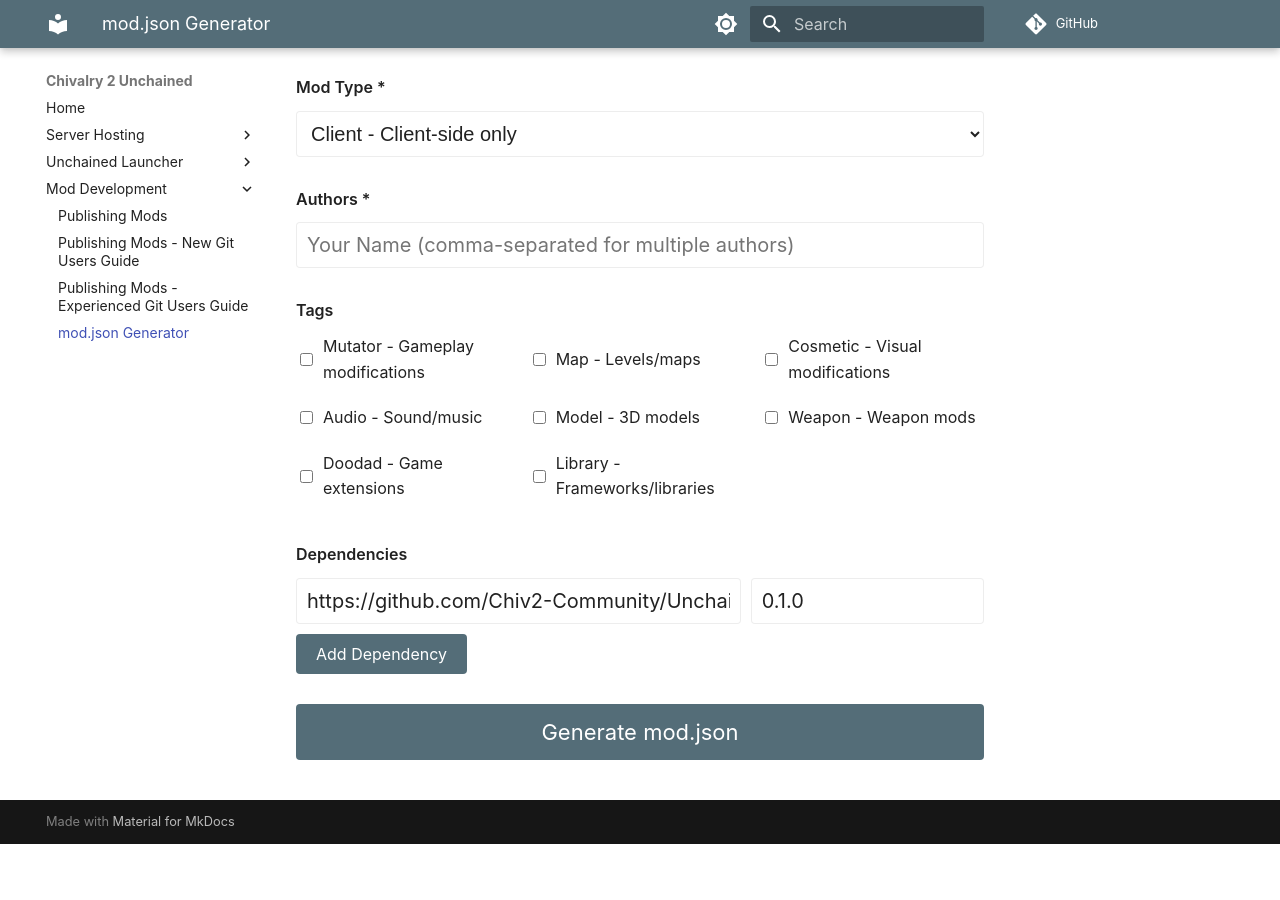
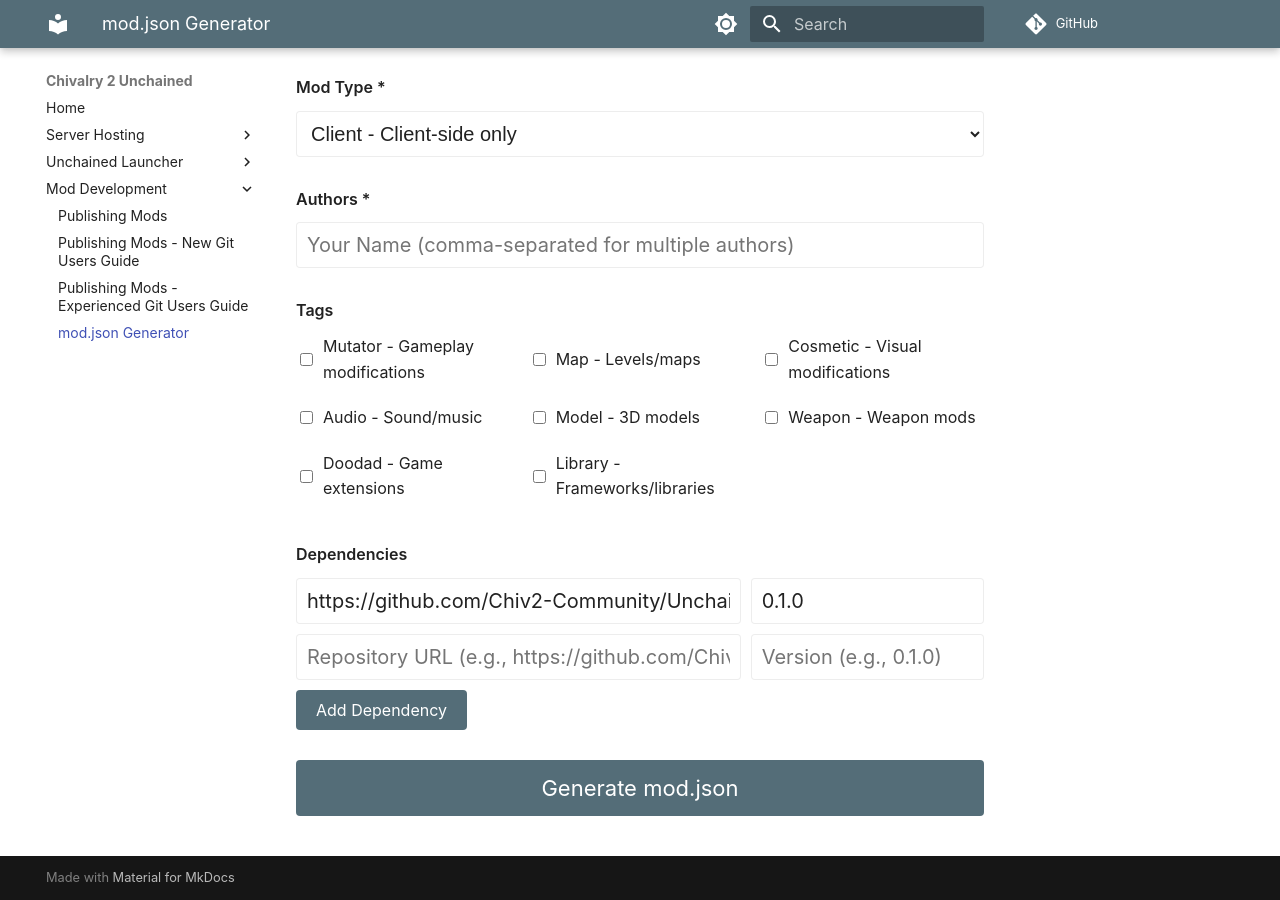
Before and after one commit to Chiv2-Community/unchained-wiki, an MkDocs documentation site: the page built from docs/mods/mod-json-generator.md, in a window 1280 px wide and 900 px high, scrolled down 506 px. Built offline with MkDocs 1.6.1 and Material for MkDocs 9.7.7, drawn with Linux system fonts in a browser that asks for light colours; some web fonts are replaced; comment, search, counter and statistics services are not loaded; before the commit the page ends 1350 px from its top, so only the background shows below that.

Commit message:
More minor modifications

```diff
--- a/docs/mods/mod-json-generator.md
+++ b/docs/mods/mod-json-generator.md
@@ -48,6 +48,11 @@
         <div class="dependency-row">
           <input type="text" class="dep-repo" placeholder="Repository URL (e.g., https://github.com/Chiv2-Community/Unchained-Mods)" value="https://github.com/Chiv2-Community/Unchained-Mods">
           <input type="text" class="dep-version" placeholder="Version (e.g., 0.1.0)" value="0.1.0">
+          <button type="button" class="remove-dep" style="display:none;">Remove</button>
+        </div>
+        <div class="dependency-row">
+          <input type="text" class="dep-repo" placeholder="Repository URL (e.g., https://github.com/Chiv2-Community/Unchained-Mods)">
+          <input type="text" class="dep-version" placeholder="Version (e.g., 0.1.0)">
           <button type="button" class="remove-dep" style="display:none;">Remove</button>
         </div>
       </div>
```
